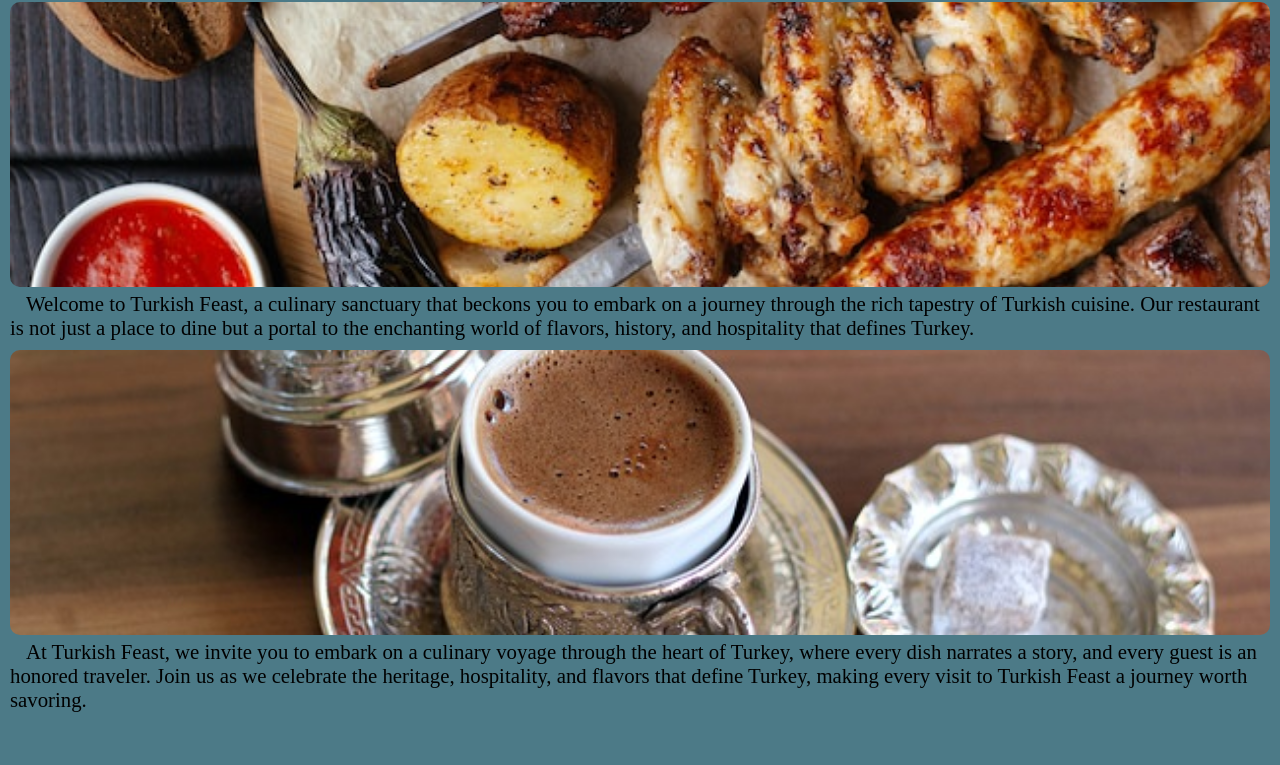
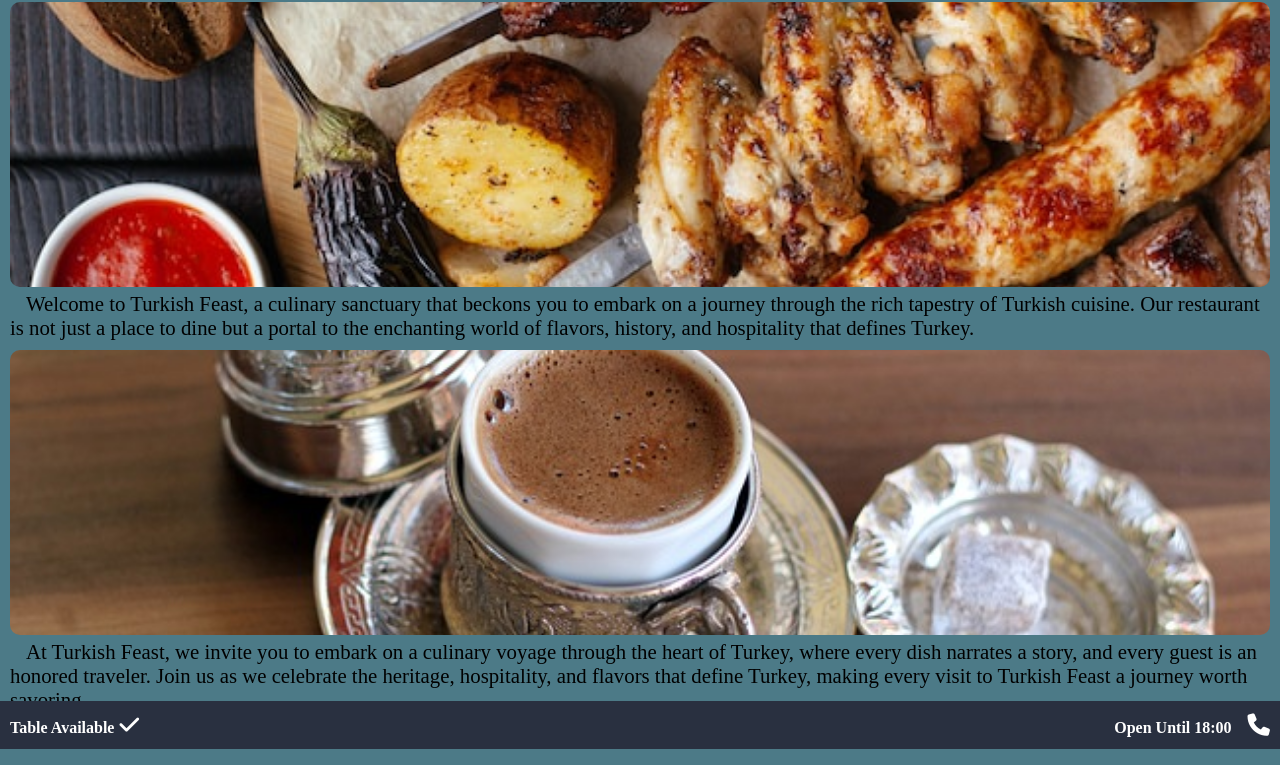
Before and after one commit to oguzhanakca/pp1-restaurant, a plain HTML site: page index.html in a window 1280 px wide. Shown: the part 51-816 px from the top of the page. Drawn offline with Linux system fonts and the light colour scheme.

Commit message:
footer added

```diff
--- a/assets/css/style.css
+++ b/assets/css/style.css
@@ -9,13 +9,14 @@ body {
 .hidden {
   display: none;
 }
-/* Header */
+/* ---------- Header ---------- */
 header {
   z-index: 99;
   display: flex;
   width: 100%;
   align-items: center;
   background-color: #293040;
+  height: 48px;
   position: fixed;
   justify-content: space-between;
   align-items: center;
@@ -34,7 +35,7 @@ h1 {
   width: 48px;
   height: 48px;
 }
-/* Dropdown Navigation*/
+/* ---------- Dropdown Navigation ---------- */
 #dropdown {
   display: none;
 }
@@ -46,7 +47,7 @@ nav {
   position: absolute;
   letter-spacing: 2px;
   top: 48px;
-  background-color: #2c485a;
+  background-color: #293040;
   width: 100%;
   padding: 5px 10px;
   line-height: 1.5rem;
@@ -62,7 +63,7 @@ nav a {
 #dropdown:checked ~ nav {
   display: block;
 }
-/* Main Content */
+/* ---------- Main Content ---------- */
 main {
   padding: 48px 0px;
   background-color: #4c7a87;
@@ -83,6 +84,7 @@ main {
   border-radius: 10px;
 }
 #restaurant-history p {
+  color: black;
   padding-top: 5px;
   font-size: 1.3rem;
   text-indent: 1rem;
@@ -91,3 +93,40 @@ main {
 #epilogue-img {
   background: url("../images/turkish-coffee.jpg") no-repeat center center/cover;
 }
+/* ---------- Footer ---------- */
+footer {
+  z-index: 99;
+  display: flex;
+  width: 100%;
+  bottom: 0;
+  align-items: center;
+  background-color: #293040;
+  position: fixed;
+  justify-content: space-between;
+  align-items: center;
+  height: 48px;
+  color: white;
+  padding: 0 10px;
+}
+#table-sit {
+  display: flex;
+  align-items: baseline;
+}
+#table-sit h3 {
+  margin-right: 5px;
+  font-size: 1rem;
+}
+#table-sit i {
+  font-size: 1.4rem;
+}
+#restaurant-status {
+  display: flex;
+  justify-content: space-between;
+  align-items: baseline;
+}
+#restaurant-status h4 {
+  margin-right: 1rem;
+}
+#restaurant-status i {
+  font-size: 1.4rem;
+}
--- a/index.html
+++ b/index.html
@@ -40,7 +40,9 @@
         </ul>
       </nav>
     </header>
+    <!-- Main -->
     <main>
+      <!-- Restaurant History -->
       <section id="restaurant-history">
         <div id="history-title">
           <div id="title-img" class="history-img"></div>
@@ -63,6 +65,18 @@
           </p>
         </div>
       </section>
+      <section id="social-media"></section>
     </main>
+    <!-- Footer -->
+    <footer>
+      <div id="table-sit">
+        <h3>Table Available</h3>
+        <i class="fa-solid fa-check"></i>
+      </div>
+      <div id="restaurant-status">
+        <h4>Open Until 18:00</h4>
+        <i class="fa-solid fa-phone"></i>
+      </div>
+    </footer>
   </body>
 </html>
```
